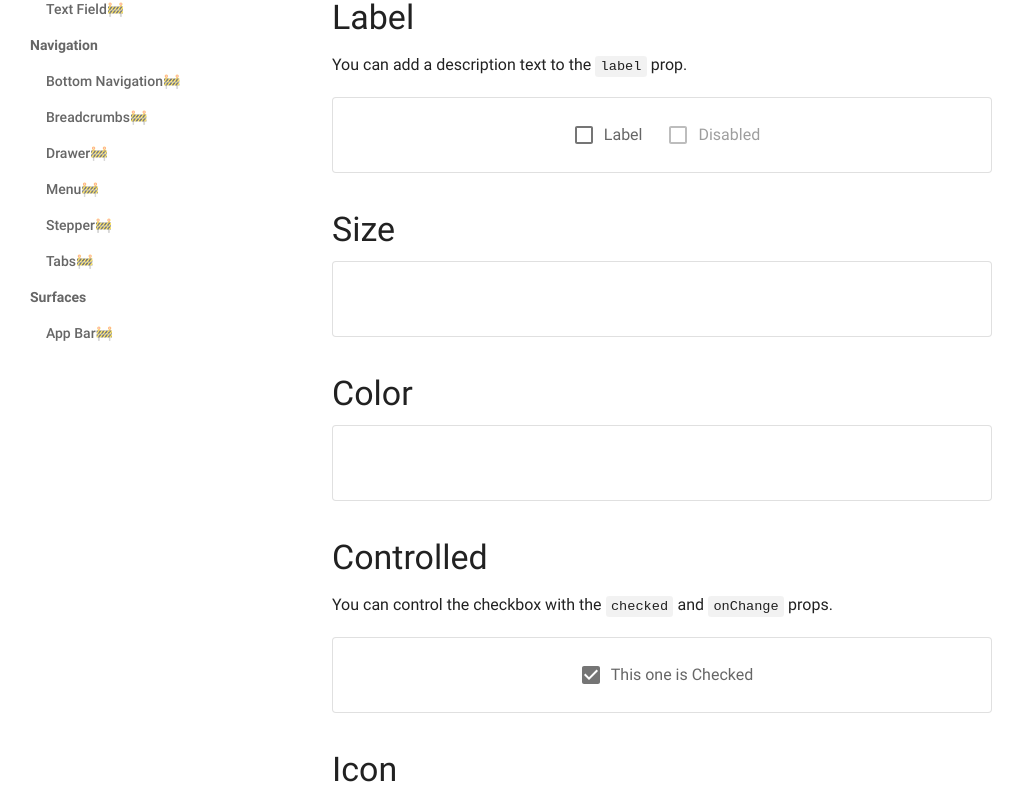
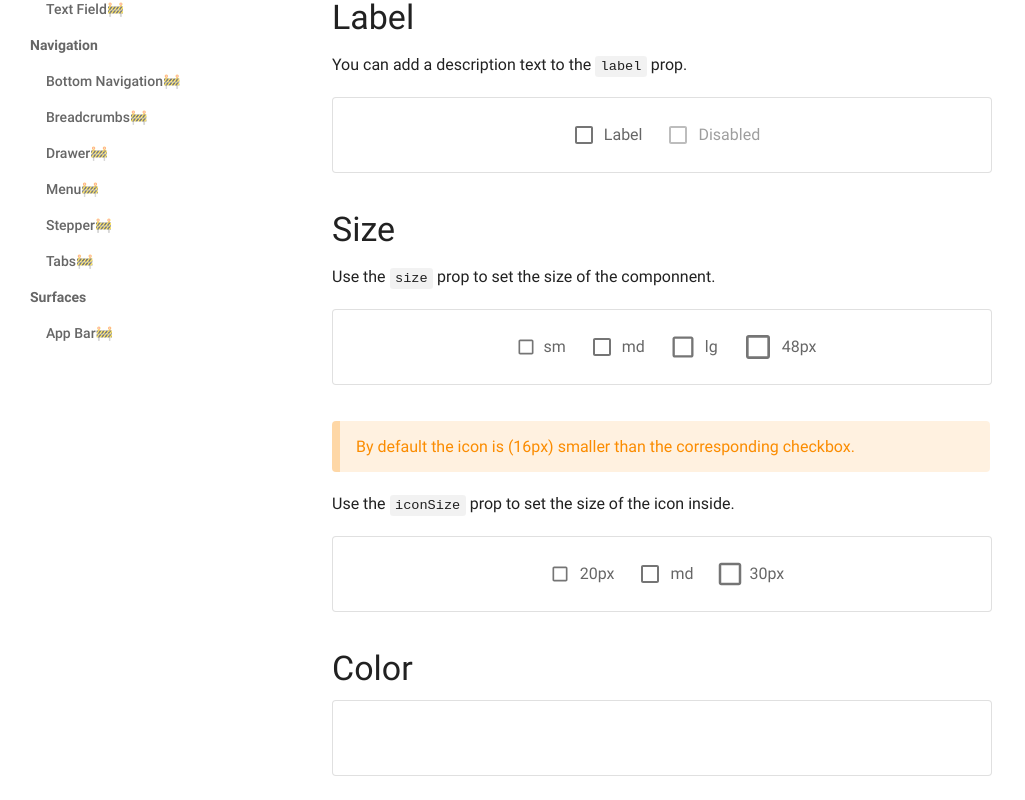
Before and after one commit to KyLoc20/Ruetify-UI, a Next.js app: page /components/checkbox in a window 1280 px wide. Shown: the part 441-1241 px from the top of the page, without its empty margins (0-1025 px from the left). Built offline with nearby package versions, Linux system fonts and the light colour scheme.

Commit message:
[Checkbox] size

```diff
--- a/pages/components/checkbox/index.jsx
+++ b/pages/components/checkbox/index.jsx
@@ -47,7 +47,26 @@ export default function CheckboxPage() {
         <Typography type="h2" id="ac-size">
           Size
         </Typography>
-        <GroupBox></GroupBox>
+        <Typography type="p">
+          Use the <code>size</code> prop to set the size of the componnent.
+        </Typography>
+        <GroupBox>
+          <Checkbox size="sm" label="sm"></Checkbox>
+          <Checkbox size="md" label="md"></Checkbox>
+          <Checkbox size="lg" label="lg"></Checkbox>
+          <Checkbox size={48} label="48px"></Checkbox>
+        </GroupBox>
+        <Typography type="quote">
+          By default the icon is (16px) smaller than the corresponding checkbox.
+        </Typography>
+        <Typography type="p">
+          Use the <code>iconSize</code> prop to set the size of the icon inside.
+        </Typography>
+        <GroupBox>
+          <Checkbox size="md" iconSize={20} label="20px"></Checkbox>
+          <Checkbox size="md" label="md"></Checkbox>
+          <Checkbox size="md" iconSize={30} label="30px"></Checkbox>
+        </GroupBox>
 
         <Typography type="h2" id="ac-color">
           Color
--- a/ui/Checkbox/size.js
+++ b/ui/Checkbox/size.js
@@ -5,7 +5,7 @@ const SizeMap = {
 };
 
 function getSize(size, type) {
-    if (typeof size === "number") return size
+    if (typeof size === "number") return type === "icon" ? size - 16 : size // icon is smaller than checkbox
     const sizeSet = SizeMap[size] || SizeMap["md"];
     return sizeSet[type]
 }
```
